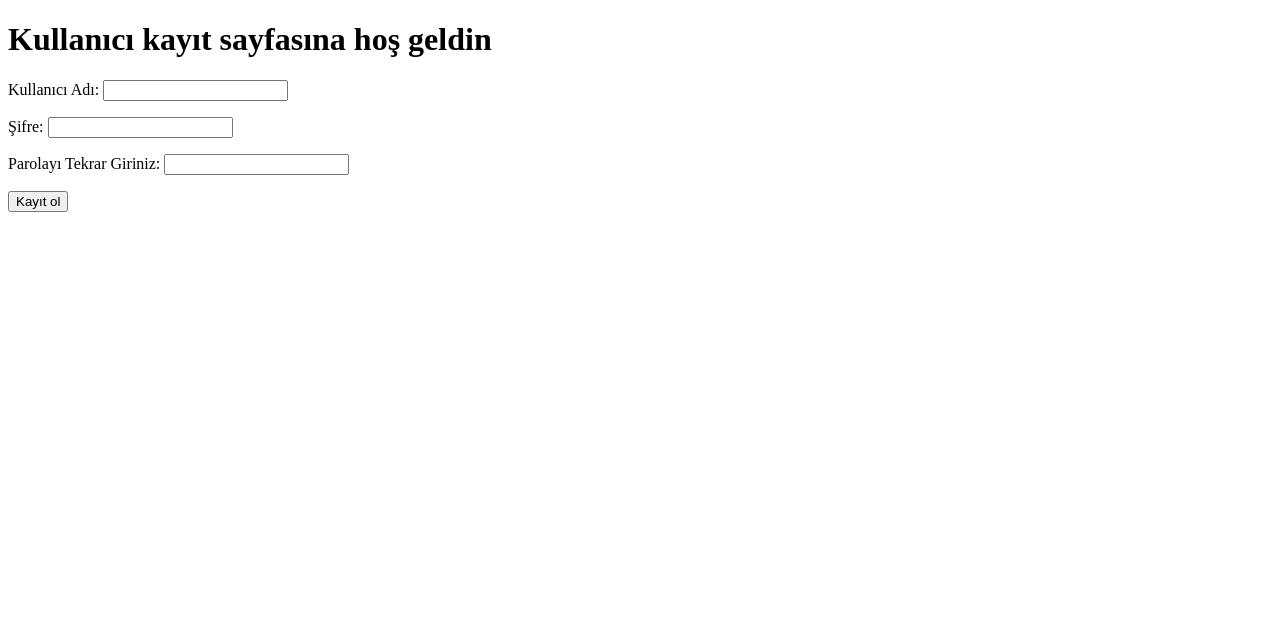
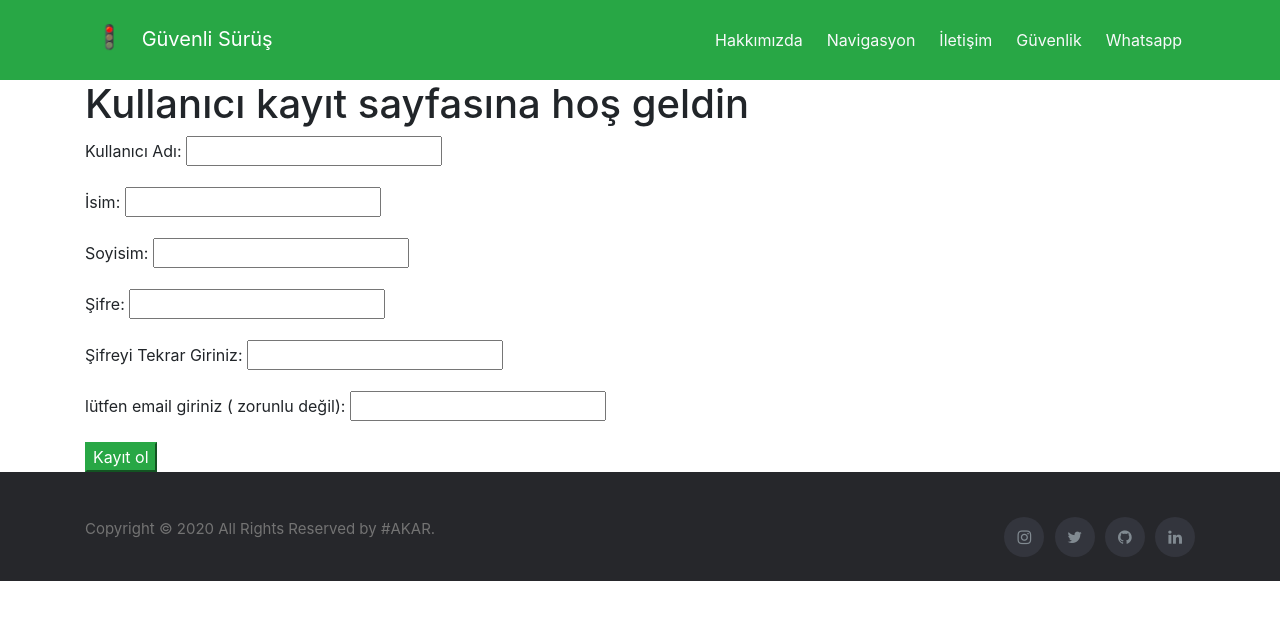
Before and after one commit to mberkayakar/Guvenli-Surus, a Django app: a page that uses templates/kayıtol.html in a window 1280 px wide. Shown: the top 620 px of the page. Run offline with Django 3.2, Linux system fonts and the light colour scheme; some libraries are stand-ins or nearby versions.

Commit message:
navigasyon barı ve login ekranında bağzı gereksinimlerin düzenlenmesi

```diff
--- a/anket/admin.py
+++ b/anket/admin.py
@@ -4,10 +4,10 @@ from .models import Anket
 
 
 class adminAnket(admin.ModelAdmin):
-    list_display=["author","sorun","tarih"]
+    list_display=["author","sorun","tarih",]
     list_display_links=["author","sorun","tarih"]
-    list_filter=["author","sorun","tarih"]
-    search_fields=["author","sorun","tarih"]
+    list_filter=["author","sorun","tarih","ana_unsur"]
+    search_fields=["author","sorun","tarih","ana_unsur"]
     class Meta:
         model=Anket
 
--- a/anket/models.py
+++ b/anket/models.py
@@ -1,12 +1,12 @@
 from django.db import models
-from django.utils.timezone import now
+from django.utils.timezone import now #
 import datetime
 
 # Create your models here.
 
 
-class Anket(models.Model):
-    author = models.ForeignKey("auth.user",on_delete=models.CASCADE,verbose_name="Kayıdı oluşturan")
+class Anket(models.Model):    #anket tablom
+    author = models.ForeignKey("auth.user",on_delete=models.CASCADE,verbose_name="Kayıdı oluşturan")   # kimin yazacagını userdaki foreing ile  tutacaz
     enlem  = models.FloatField( )
     boylam = models.FloatField()
     sorun  = models.CharField(max_length=50)  #kazamı yoksa kaza riskimi var
--- /dev/null
+++ b/anket/urls.py
@@ -0,0 +1,10 @@
+from django.contrib import admin
+from django.urls import path
+from anket.views import anketekle
+
+app_name ="anket"
+
+urlpatterns = [
+    path('admin/', admin.site.urls),
+    path('anketekle',anketekle)
+]
--- a/guvenlisurus/urls.py
+++ b/guvenlisurus/urls.py
@@ -15,7 +15,8 @@ Including another URLconf
 """
 from django.contrib import admin
 from django.urls import path,include
-from anket.views import index,navigasyon,hakkında,deneme
+from anket.views import navigasyon
+from guvenlisurus.views import index,hakkında
 
 urlpatterns = [
     path('admin/', admin.site.urls),
@@ -23,5 +24,6 @@ urlpatterns = [
     path('navigasyon/',navigasyon),
     path('hakkında/',hakkında),
     path('user/',include("user.urls")),
-    path('layout/',deneme),
+    path ('anket/',include("anket.urls")),
+
 ]
--- a/static/footer-style.css
+++ b/static/footer-style.css
@@ -2,18 +2,20 @@
 
 body {
   position: relative;
+
 }
 .site-footer
-{
+{ position: absolute;
   background-color:#26272b;
   padding:45px 0 20px;
   font-size:15px;
   line-height:24px;
   color:#737373;
-  position: absolute;
+
 
   width: 100%;
-  margin-top: 5px;
+  margin-top: 0;
+
 }
 .site-footer hr
 {
--- a/static/navbar.css
+++ b/static/navbar.css
@@ -98,15 +98,6 @@ a {
   }
 
 
-
-  p {
-    display: none
-  }
-
-  h1 {
-    display: none
-  }
-
   h3 {
     display: none
   }
--- /dev/null
+++ b/templates/anket_ekle.html
@@ -0,0 +1 @@
+anket ekle sayfasına hoşgeldin bro
--- a/templates/common/navbar.html
+++ b/templates/common/navbar.html
@@ -25,9 +25,9 @@
 
         <div class="container navbar">
 
-            <a href="#" class="navbar-brand " style="color: white"><img src="{% static 'trafficgift.gif' %}"
+            <a href="/" class="navbar-brand " style="color: white"><img src="{% static 'trafficgift.gif' %}"
                     style="width: 50px" class="px-2">
-                Whatsapp</a>
+                Güvenli Sürüş</a>
 
             <button style="right: 0px !important " class="navbar-toggler" data-toggle="collapse"
                 data-target="#NavCol"><span style="float: right" class="navbar-toggler-icon "></span></button>
@@ -36,9 +36,9 @@
             <div class="collapse navbar-collapse" id="NavCol">
                 <ul class="navbar-nav ml-auto">
                     <li class="nav-item ml-auto p-1 bg-success"><a class="nav-link text-light"
-                            href="index.html">Hakkımızda...</a></li>
+                            href="/hakkında">Hakkımızda</a></li>
                     <li class="nav-item ml-auto p-1"><a class="nav-link text-light"
-                            href="%C4%B0ndirilenler.html">İndir</a></li>
+                            href="/navigasyon">Navigasyon</a></li>
                     <li class="nav-item ml-auto p-1"><a class="nav-link text-light" href="iletisim.html">İletişim</a>
                     </li>
                     <li class="nav-item ml-auto p-1"><a class="nav-link text-light" href="Guvenlik.html">Güvenlik</a>
--- a/templates/hakkında.html
+++ b/templates/hakkında.html
@@ -7,4 +7,5 @@
     <p>An inverted navbar is black instead of gray.</p>
   </div>
 
+
 {% endblock %}
--- a/templates/kayıtol.html
+++ b/templates/kayıtol.html
@@ -1,15 +1,16 @@
-<!DOCTYPE html>
-<html>
-    <head>
+{% extends "common/layout.html" %}
 
-    </head>
-    <body>
-        <h1>Kullanıcı kayıt sayfasına hoş geldin</h1>
+{% block content %}
 
-        <form method="post">
-            {% csrf_token %}
+<div class="container">
+    <h1>Kullanıcı kayıt sayfasına hoş geldin</h1>
+
+    <form method="post">
+        {% csrf_token %}
         {{form.as_p}}
-        <button type="submit">Kayıt ol</button>
-        </form>
-    </body>
-</html>
+    <button type="submit" class="btn-success">Kayıt ol</button>
+    </form>
+</div>
+
+
+{% endblock %}
--- a/user/forms.py
+++ b/user/forms.py
@@ -1,15 +1,22 @@
 from django import forms
+
 
 class RegisterForm(forms.Form):
     username=forms.CharField(max_length=50,label='Kullanıcı Adı')
-    password=forms.CharField(max_length=20,label='Şifre')
-    confirm=forms.CharField(max_length=20,label='Parolayı Tekrar Giriniz')
+    first_name=forms.CharField(max_length=50,label='İsim')
+    last_name=forms.CharField(max_length=50,label='Soyisim')
+    password=forms.CharField(max_length=20,label='Şifre',widget = forms.PasswordInput)
+    confirm=forms.CharField(max_length=20,label='Şifreyi Tekrar Giriniz',widget = forms.PasswordInput)
+    email = forms.EmailField(label="lütfen email giriniz ( zorunlu değil)",required=False)
     def clean(self):
         username=self.cleaned_data.get('username')
         password=self.cleaned_data.get('password')
         confirm=self.cleaned_data.get('confirm')
+        first_name=self.cleaned_data.get('first_name')
+        last_name=self.cleaned_data.get('last_name')
+        email=self.cleaned_data.get('email')
         if password and confirm and password!=confirm:
             raise forms.ValidationError("Parolalar eşleşmemektedir")     #exeptions fırlatır
 
-        values={"username":username,"password":password}
+        values={"username":username,"password":password,"email":email,"first_name":first_name,"last_name":last_name}
         return values
--- a/user/urls.py
+++ b/user/urls.py
@@ -1,6 +1,6 @@
 from django.contrib import admin
 from django.urls import path
-from user.views import kayıtol,kullanıcı_arayuzu
+from user.views import kayıtol,kullanıcı_arayuzu,girisyap
 
 app_name="user"
 
@@ -9,6 +9,7 @@ urlpatterns = [
 
     path('kayıtol/',kayıtol),
     path('kullanıcı_arayuzu/',kullanıcı_arayuzu),
+    path('giris_yap/',girisyap),
 
 
 ]
--- a/user/views.py
+++ b/user/views.py
@@ -11,31 +11,27 @@ def kayıtol(request):
         if form.is_valid():
             username=form.cleaned_data.get("username")
             password=form.cleaned_data.get("password")
-
-            newUser= User(username=username)
-            newUser.set_password(password)
-
+            email=form.cleaned_data.get("email")
+            first_name=form.cleaned_data.get("first_name")
+            last_name=form.cleaned_data.get("last_name")
+            newUser= User(username=username,password=password,email=email,first_name=first_name,last_name=last_name)
             newUser.save()
             login(request,newUser)
             messages.success(request,messages.INFO,"Kayıt Başarılı ")
-            return render(request,"")
+            return render(request,"navigasyon.html")
 
         context={"form":form}
         return render (request,"kullanıcı_arayuzu.html",context)
-
-
-
-
 
     else:
         form=RegisterForm()
         context={"form":form}
         return render (request,"kayıtol.html",context)
 
-"""
-    form=RegisterForm()
-    context={"form":form}
-    return render (request,"kayıtol.html",context)"""
+
 
 def kullanıcı_arayuzu(request):
     return render (request,"kullanıcı_arayuzu.html")
+
+def girisyap(request):
+    return render (request,"giris_yap.html")
```
Also changed, not shown: anket/views.py (+3 -8 lines), guvenlisurus/views.py (added, +10 -0 lines), static/main.js (+3 -5 lines), templates/index.html (+8 -2 lines), templates/navigasyon.html (+1 -9 lines), templates/giris_yap.html (added).
